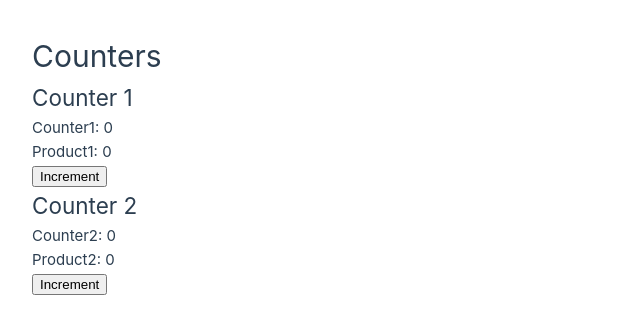
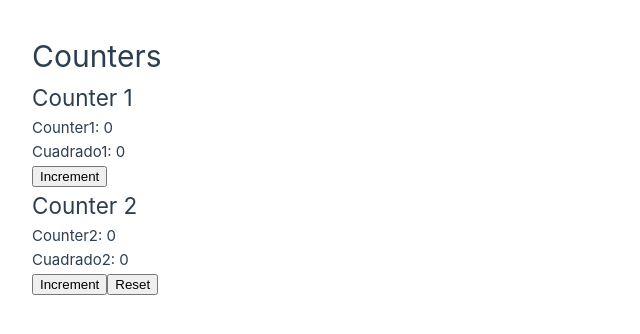
Before and after one commit to PedroHurtado/vuegk, a Vue app: page / in a window 1280 px wide. Shown: the top 334 px of the page, without its empty margins (0-640 px from the left). Built offline with nearby package versions, Linux system fonts and the light colour scheme.

Commit message:
reset store

```diff
--- a/src/components/stores/Counter1.vue
+++ b/src/components/stores/Counter1.vue
@@ -11,7 +11,7 @@ const { increment } = store;
     <h2>Counter 1</h2>
     <div>
         <p>Counter1: {{ count }}</p>
-        <p>Product1: {{ countSquared }}</p>
+        <p>Cuadrado1: {{ countSquared }}</p>
         <button @click="increment">Increment</button>
     </div>
 </template>
--- a/src/components/stores/Counter2.vue
+++ b/src/components/stores/Counter2.vue
@@ -3,15 +3,22 @@ import { storeToRefs } from 'pinia';
 import { counterStore,   } from './conunterstore';
 
 const store = counterStore(crypto.randomUUID());
+store.$subscribe((_,state)=>{
+    localStorage.setItem('counter2',JSON.stringify(state));
+})
+const { increment,reset } = store;
 const { count,countSquared } = storeToRefs(store);
-const { increment } = store;
+
+
+
 
 </script>
 <template>
     <h2>Counter 2</h2>
     <div>
         <p>Counter2: {{ count }}</p>
-        <p>Product2: {{ countSquared }}</p>
+        <p>Cuadrado2: {{ countSquared }}</p>
         <button @click="increment">Increment</button>
+        <button @click="reset">Reset</button>
     </div>
 </template>
--- a/src/components/stores/conunterstore.ts
+++ b/src/components/stores/conunterstore.ts
@@ -8,5 +8,8 @@ export const counterStore = (id: string) =>
         const increment = () => {
             count.value++;
         };
-        return { count,countSquared, increment };
+        const reset =()=>{
+            count.value = 0;
+        }
+        return { count,countSquared, increment,reset };
     })();
```
